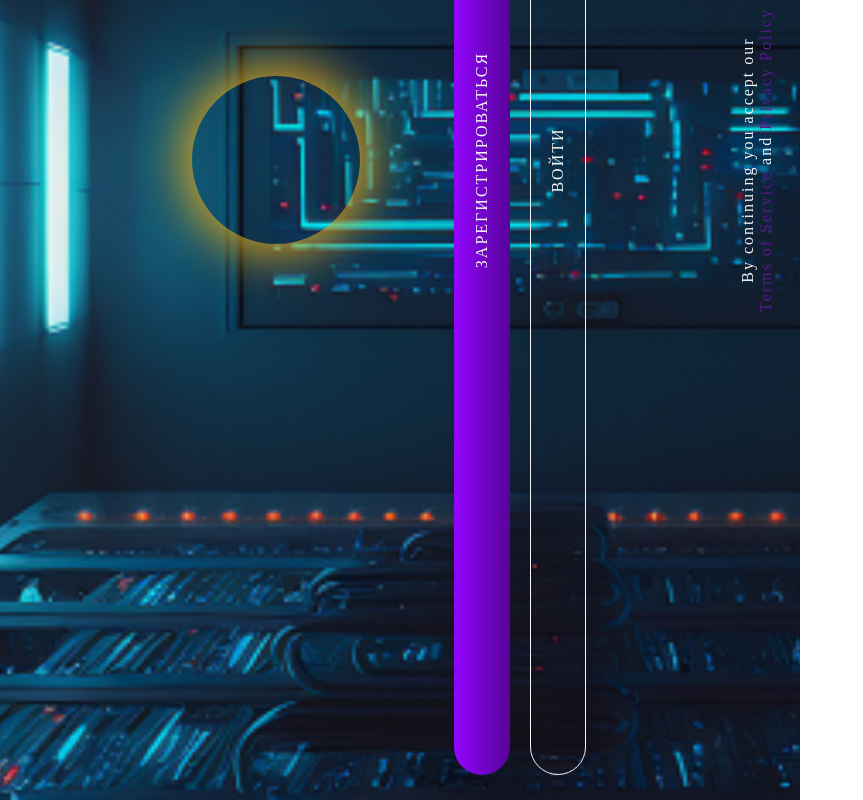
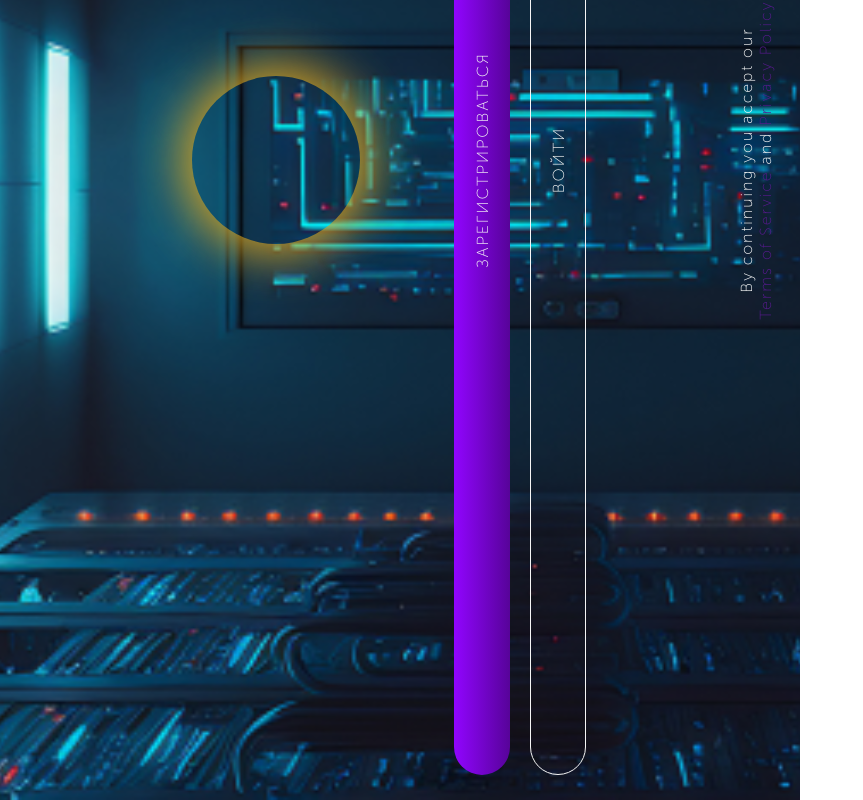
Before and after one commit to DocDiesel92/game, a plain HTML site: page index.html in a window 1280 px wide. Shown: the whole page, without its empty margins (0-863 px from the left). Drawn offline with Linux system fonts and the light colour scheme; the site is published under a folder, as on GitHub Pages, so addresses that start at the root find nothing; files whose address does not match are found by name.

Commit message:
Update style.css

```diff
--- a/style.css
+++ b/style.css
@@ -12,9 +12,9 @@
 @font-face {
     font-family: 'Museo Sans Light';
     src: local('Museo Sans'),
-    url('/assets/fonts/MuseoSansLight.woff') format('woff'),
-    url('/assets/fonts/MuseoSansLight.ttf') format('ttf'),
-    url('/assets/fonts/MuseoSansLight.eot') format('eot');
+    url('assets/fonts/MuseoSansLight.woff') format('woff'),
+    url('assets/fonts/MuseoSansLight.ttf') format('ttf'),
+    url('assets/fonts/MuseoSansLight.eot') format('eot');
 }
 
 body {
```
